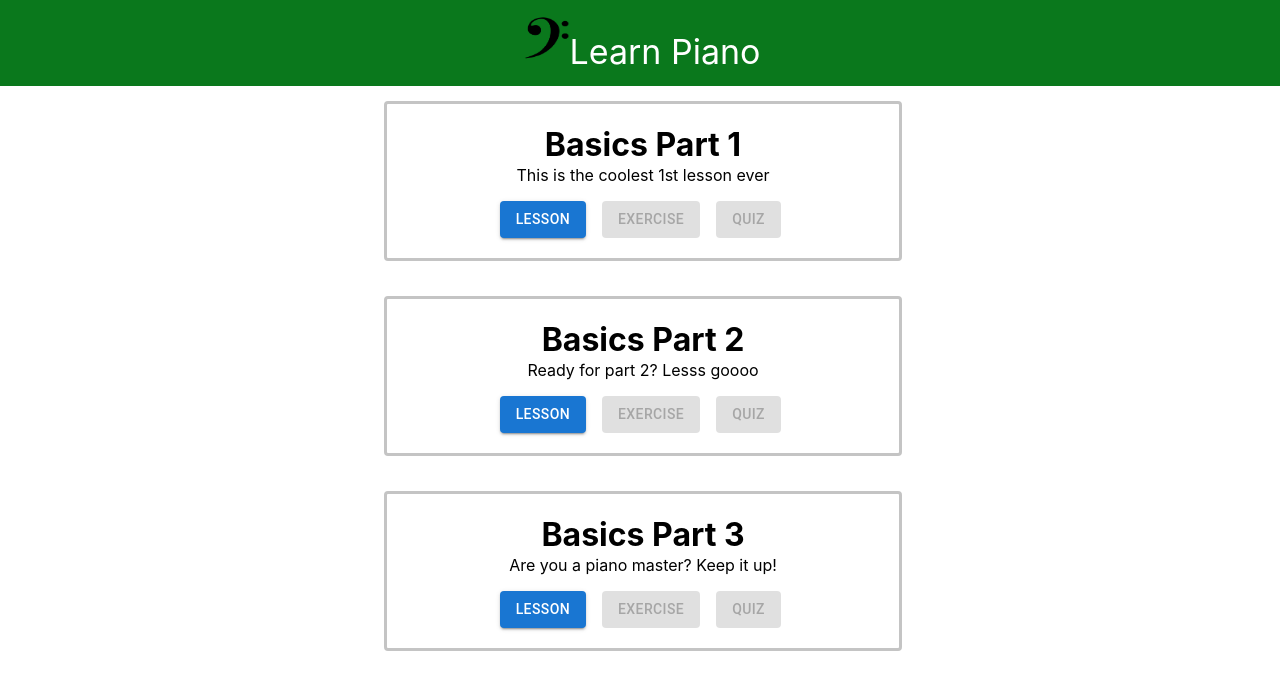
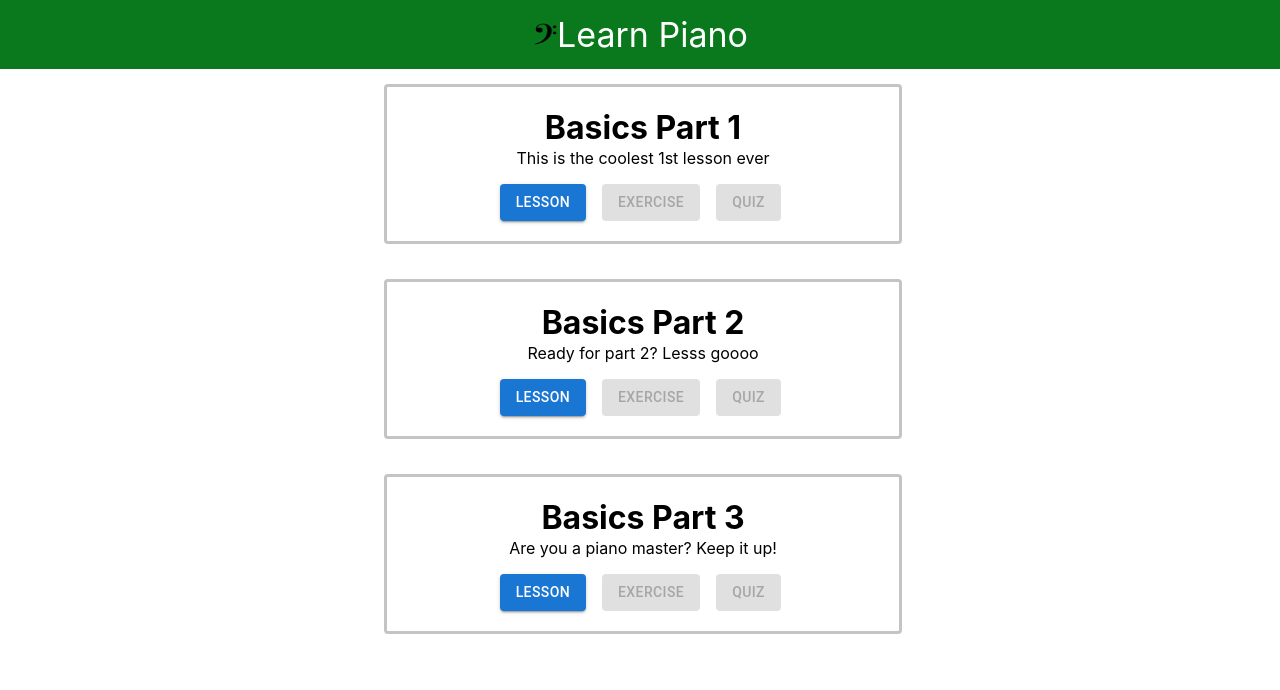
Before and after one commit to saingledue/MusicLessons, a React (Create React App) app in the folder learn-piano/: page / in a window 1280 px wide. Shown: the top 690 px of the page. Built offline with nearby package versions, Linux system fonts and the light colour scheme.

Commit message:
updated image dimensions

```diff
--- a/learn-piano/src/components/styles/navbar.css
+++ b/learn-piano/src/components/styles/navbar.css
@@ -25,6 +25,6 @@ ul {
 
 img{
     background: transparent;
-    width: 50px;
-    height: 50px;
+    width: 25px;
+    height: 25px;
 }
```
